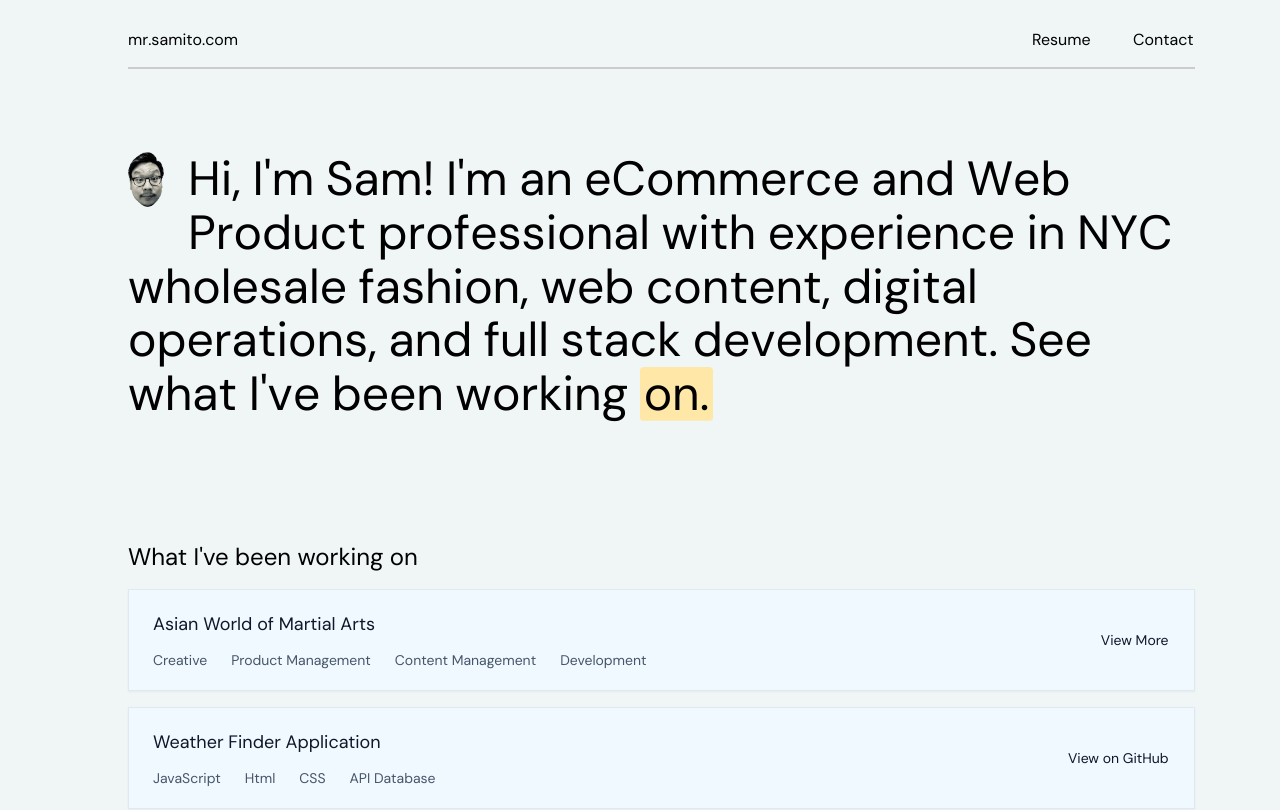
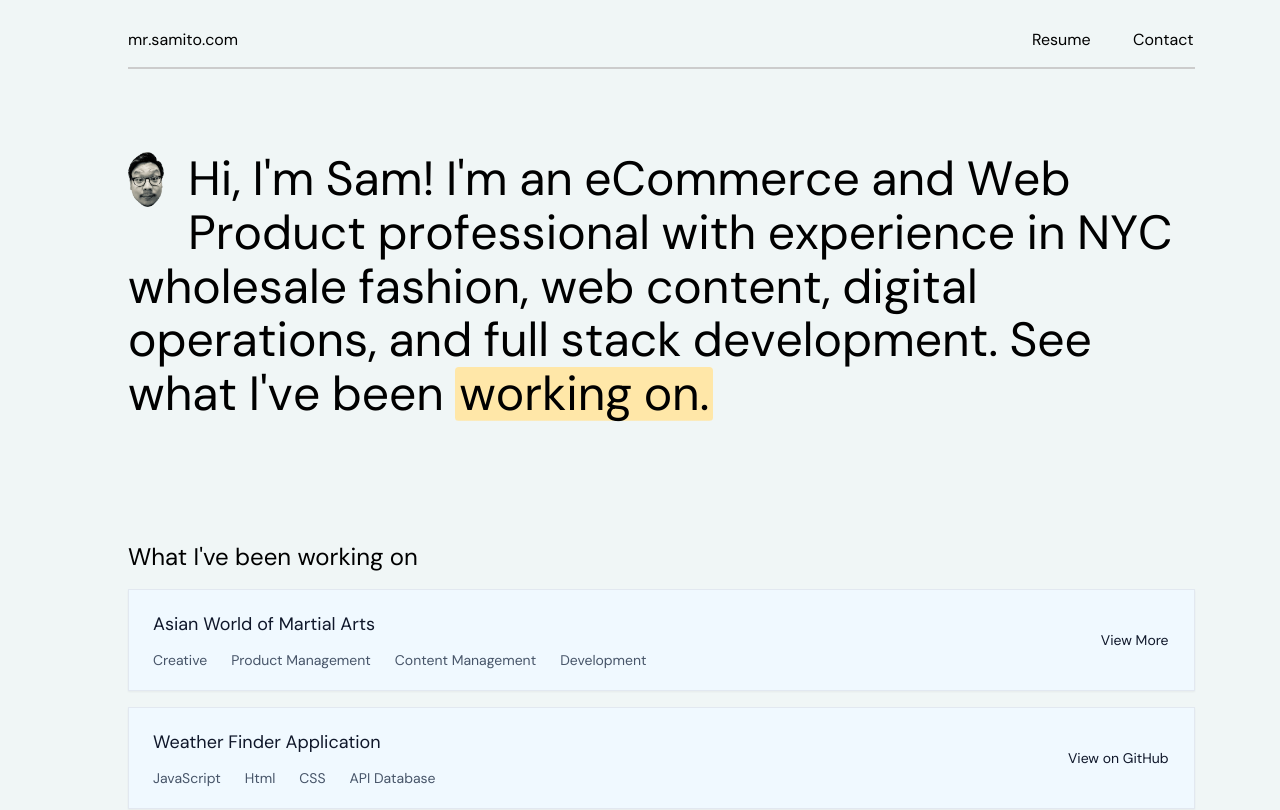
Before and after one commit to itosam/portfolio, a React (Create React App) app: page / in a window 1280 px wide. Shown: the top 810 px of the page. Built offline with nearby package versions, Linux system fonts and the light colour scheme.

Commit message:
Refine projects scroll behavior

```diff
--- a/src/components/Home.jsx
+++ b/src/components/Home.jsx
@@ -3,6 +3,7 @@ import { Link, useLocation } from "react-router-dom";
 import Intro from "./Intro";
 import portfolio from "../data/portfolio";
 import { highlightLinkClassName } from "../sharedClasses";
+import { easedScrollToElement } from "../utils/easedScrollToElement";
 
 const homeProjects = [
   {
@@ -26,10 +27,9 @@ function Home() {
 
   useEffect(() => {
     if (location.pathname === "/" && location.hash === "#projects") {
-      const projectsElement = document.getElementById("projects");
-      if (projectsElement) {
-        projectsElement.scrollIntoView({ behavior: "smooth", block: "start" });
-      }
+      window.requestAnimationFrame(() => {
+        easedScrollToElement(document.getElementById("projects"));
+      });
     }
   }, [location.pathname, location.hash]);
 
--- a/src/components/Intro.jsx
+++ b/src/components/Intro.jsx
@@ -1,4 +1,5 @@
 import { motion } from "framer-motion";
+import { easedScrollToElement } from "../utils/easedScrollToElement";
 
 const introText =
   "Hi, I'm Sam! I'm an eCommerce and Web Product professional with experience in NYC wholesale fashion, web content, digital operations, and full stack development. See what I've been working on.";
@@ -8,15 +9,10 @@ const AnimatedIntroText = ({ text }) => {
 
   const handleProjectsClick = () => {
     const projectsElement = document.getElementById("projects");
-    if (projectsElement) {
-      projectsElement.scrollIntoView({ behavior: "smooth" });
-    }
+    easedScrollToElement(projectsElement);
   };
 
-  return (
-    <span aria-label={text} className="tracking-normal">
-      {words.map((word, wordIndex) => {
-        const wordContent = (
+  const renderWordContent = (word) => (
     <>
       {word.split("").map((letter, letterIndex) => (
         <motion.span
@@ -31,14 +27,22 @@ const AnimatedIntroText = ({ text }) => {
       ))}
     </>
   );
-        const wordClassName = `inline-block whitespace-nowrap ${wordIndex < words.length - 1 ? "mr-[0.24em]" : ""}`;
 
-        if (word.toLowerCase().replace(/[^a-z]/g, "") === "on") {
-          return (
+  const renderedWords = [];
+
+  for (let wordIndex = 0; wordIndex < words.length; wordIndex += 1) {
+    const word = words[wordIndex];
+    const nextWord = words[wordIndex + 1];
+    const normalizedWord = word.toLowerCase().replace(/[^a-z]/g, "");
+    const normalizedNextWord = nextWord?.toLowerCase().replace(/[^a-z]/g, "");
+
+    if (normalizedWord === "working" && normalizedNextWord === "on") {
+      renderedWords.push(
         <motion.button
-              key={`${word}-${wordIndex}`}
+          key={`${word}-${nextWord}-${wordIndex}`}
+          aria-label="Scroll to projects"
           onClick={handleProjectsClick}
-              className={`${wordClassName} cursor-pointer appearance-none rounded-[0.08em] border-0 bg-transparent px-[0.08em] text-black outline-none focus-visible:ring-2 focus-visible:ring-black/70 focus-visible:ring-offset-2 focus-visible:ring-offset-[#F0F6F6]`}
+          className="inline-block cursor-pointer appearance-none whitespace-nowrap rounded-[0.08em] border-0 bg-transparent px-[0.08em] text-black outline-none focus-visible:ring-2 focus-visible:ring-black/70 focus-visible:ring-offset-2 focus-visible:ring-offset-[#F0F6F6]"
           initial={{ backgroundSize: "0% 100%" }}
           animate={{ backgroundSize: "100% 100%" }}
           transition={{ delay: 0.9, duration: 0.75, ease: "easeOut" }}
@@ -48,17 +52,30 @@ const AnimatedIntroText = ({ text }) => {
             backgroundRepeat: "no-repeat",
           }}
         >
-              {wordContent}
+          <span className="inline-block whitespace-nowrap mr-[0.24em]">
+            {renderWordContent(word)}
+          </span>
+          <span className="inline-block whitespace-nowrap">
+            {renderWordContent(nextWord)}
+          </span>
         </motion.button>
+      );
+      wordIndex += 1;
+      continue;
+    }
+
+    const wordClassName = `inline-block whitespace-nowrap ${wordIndex < words.length - 1 ? "mr-[0.24em]" : ""}`;
+
+    renderedWords.push(
+      <span key={`${word}-${wordIndex}`} className={wordClassName}>
+        {renderWordContent(word)}
+      </span>
     );
   }
 
   return (
-          <span key={`${word}-${wordIndex}`} className={wordClassName}>
-            {wordContent}
-          </span>
-        );
-      })}
+    <span aria-label={text} className="tracking-normal">
+      {renderedWords}
     </span>
   );
 };
--- /dev/null
+++ b/src/utils/easedScrollToElement.js
@@ -0,0 +1,24 @@
+export const easedScrollToElement = (element, { duration = 950, offset = 80 } = {}) => {
+  if (!element) return;
+
+  const startPosition = window.scrollY;
+  const targetPosition = element.getBoundingClientRect().top + window.scrollY - offset;
+  const distance = targetPosition - startPosition;
+  const startTime = performance.now();
+
+  const easeInOutCubic = (progress) =>
+    progress < 0.5 ? 4 * progress ** 3 : 1 - ((-2 * progress + 2) ** 3) / 2;
+
+  const scrollStep = (currentTime) => {
+    const elapsed = currentTime - startTime;
+    const progress = Math.min(elapsed / duration, 1);
+
+    window.scrollTo(0, startPosition + distance * easeInOutCubic(progress));
+
+    if (progress < 1) {
+      window.requestAnimationFrame(scrollStep);
+    }
+  };
+
+  window.requestAnimationFrame(scrollStep);
+};
```
Lines whose indentation alone changed are shown as unchanged.
